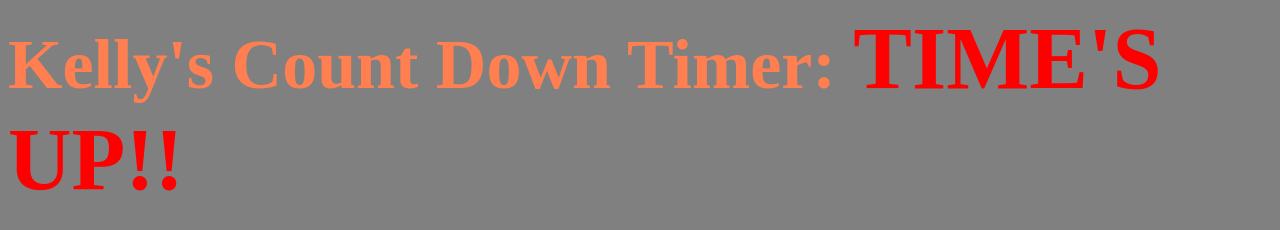
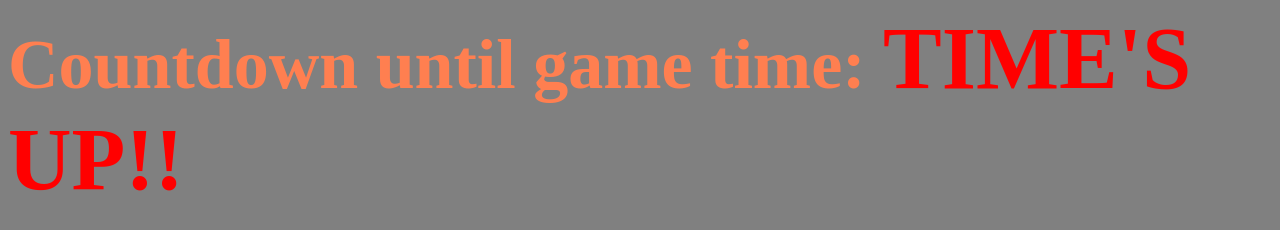
Before and after one commit to KellyLWilson/CountDownTimer, a plain HTML site: page index.html in a window 1280 px wide. Drawn offline with Linux system fonts and the light colour scheme.

Commit message:
Update index.html

```diff
--- a/index.html
+++ b/index.html
@@ -10,7 +10,7 @@
 
     <body>
 
-        <h1> Kelly's Count Down Timer:   </h1>
+        <h1> Countdown until game time:   </h1>
 
           <p id="days"></p>
           <p id="hours"></p>
```
